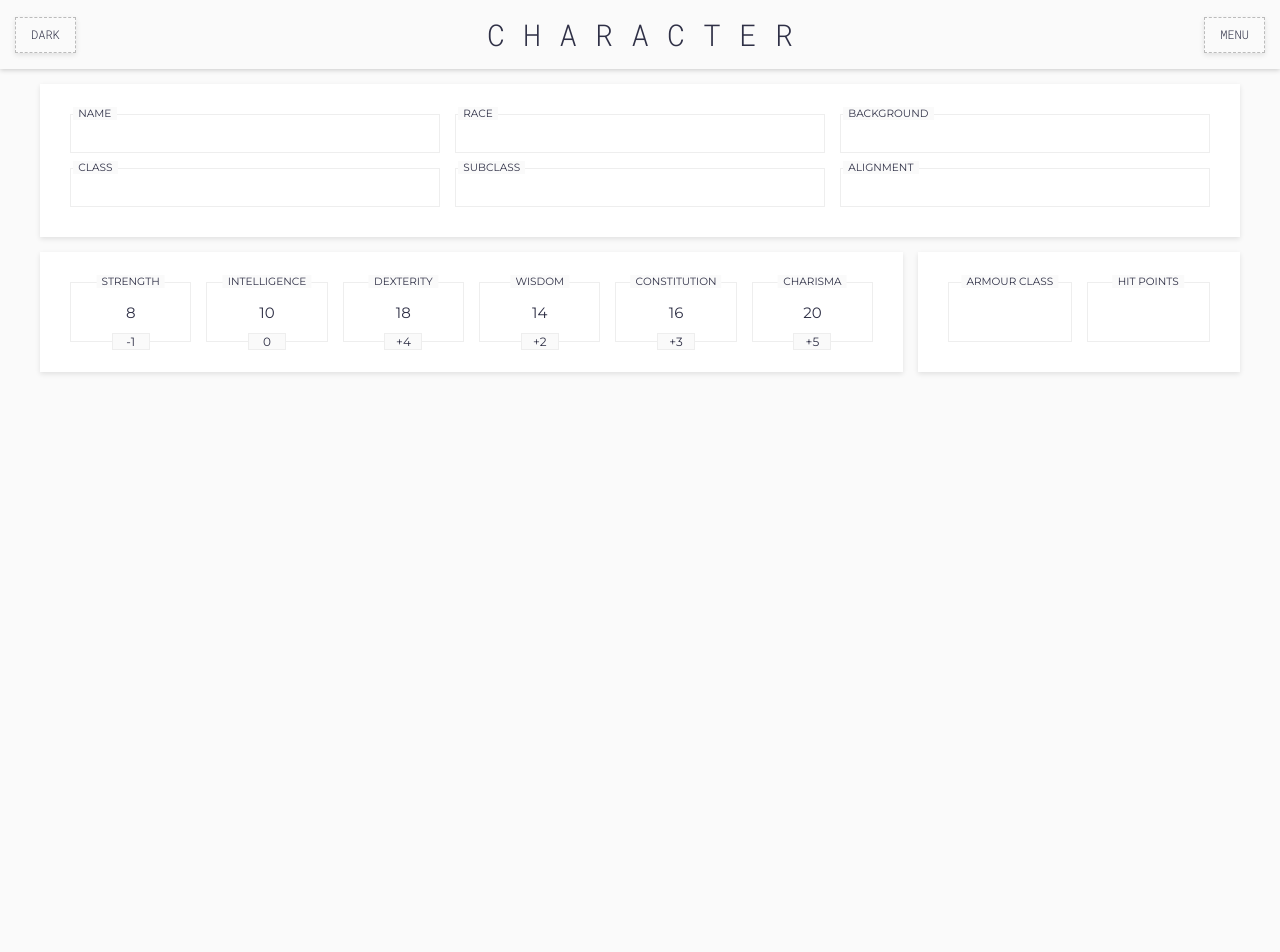
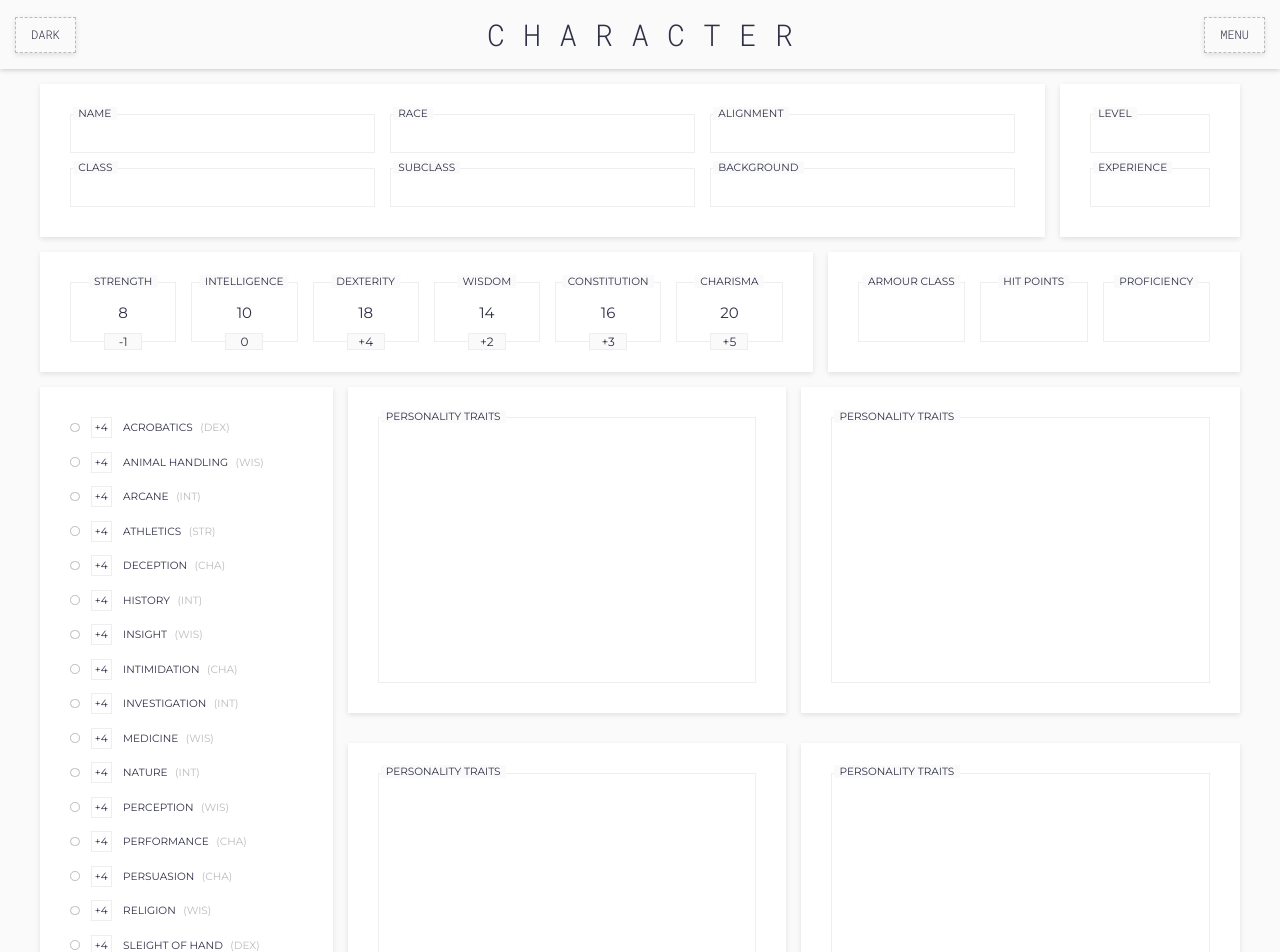
Before and after one commit to zombie9/dnd-cs, a React (Vite) app: page / in a window 1280 px wide. Shown: the top 952 px of the page. Before the commit the page ends 800 px from the top, so only its background shows below. Built offline with nearby package versions, Linux system fonts and the light colour scheme.

Commit message:
add skills and traits

```diff
--- a/src/components/Abilities.tsx
+++ b/src/components/Abilities.tsx
@@ -55,7 +55,7 @@ const RowWrapper = styled.div`
 
 const ABILITIES = ['strength', 'intelligence', 'dexterity', 'wisdom', 'constitution', 'charisma'];
 const scores = [8, 10, 18, 14, 16, 20];
-const HEALTH = ['armour class', 'hit points'];
+const HEALTH = ['armour class', 'hit points', 'proficiency'];
 
 export const Abilities: React.FC = () => {
   const abilityRef = useRef<HTMLInputElement>(null);
--- a/src/components/Container.tsx
+++ b/src/components/Container.tsx
@@ -6,6 +6,7 @@ import { ThemeType } from '../types';
 import { Header } from './Header';
 import { Persona } from './Persona';
 import { Abilities } from './Abilities';
+import { Skills } from './Skills';
 
 const StyledContainer = styled.div`
   margin: 0 auto;
@@ -20,6 +21,7 @@ export const Container: React.FC<ThemeType> = ({ theme, toggleTheme }) => {
       <StyledContainer>
         <Persona />
         <Abilities />
+        <Skills />
       </StyledContainer>
     </>
   );
--- a/src/components/Persona.tsx
+++ b/src/components/Persona.tsx
@@ -29,10 +29,16 @@ const InputWrapper = styled.div`
   width: 100%;
 `;
 
+const Wrapper = styled.div`
+  display: flex;
+  flex-direction: row;
+  gap: 1rem;
+`;
+
 export const Persona: React.FC = () => {
   return (
-    <>
-      <Box>
+    <Wrapper>
+      <Box style={{ flexGrow: '1' }}>
         <Row>
           <InputWrapper>
             <IntersectingLabel htmlFor="name">NAME</IntersectingLabel>
@@ -43,25 +49,39 @@ export const Persona: React.FC = () => {
             <input type="text" id="race" />
           </InputWrapper>
           <InputWrapper>
-            <IntersectingLabel htmlFor="background">BACKGROUND</IntersectingLabel>
-            <input type="background" id="background" />
+            <IntersectingLabel htmlFor="alignment">ALIGNMENT</IntersectingLabel>
+            <input type="text" id="alignment" />
           </InputWrapper>
         </Row>
         <Row>
           <InputWrapper>
             <IntersectingLabel htmlFor="class">CLASS</IntersectingLabel>
-            <input type="class" id="class" />
+            <input type="text" id="class" />
           </InputWrapper>
           <InputWrapper>
             <IntersectingLabel htmlFor="subclass">SUBCLASS</IntersectingLabel>
             <input type="text" id="subclass" />
           </InputWrapper>
           <InputWrapper>
-            <IntersectingLabel htmlFor="alignment">ALIGNMENT</IntersectingLabel>
-            <input type="text" id="alignment" />
+            <IntersectingLabel htmlFor="background">BACKGROUND</IntersectingLabel>
+            <input type="text" id="background" />
           </InputWrapper>
         </Row>
       </Box>
-    </>
+      <Box style={{ maxWidth: '8rem' }}>
+        <Row>
+          <InputWrapper>
+            <IntersectingLabel htmlFor="experience">LEVEL</IntersectingLabel>
+            <input type="text" id="experience" />
+          </InputWrapper>
+        </Row>
+        <Row>
+          <InputWrapper>
+            <IntersectingLabel htmlFor="experience">EXPERIENCE</IntersectingLabel>
+            <input type="text" id="experience" />
+          </InputWrapper>
+        </Row>
+      </Box>
+    </Wrapper>
   );
 };
--- /dev/null
+++ b/src/components/Skills.tsx
@@ -0,0 +1,97 @@
+import React from 'react';
+
+import { Box } from '../styles/sharedStyles';
+
+import { skills } from '../models/skills';
+import styled from 'styled-components';
+
+const SkillRow = styled.div`
+  display: flex;
+  align-items: center;
+  margin-bottom: 0.9rem;
+`;
+
+const SkillLabel = styled.label`
+  font-size: 0.7rem;
+  text-transform: uppercase;
+`;
+
+const SkillAbility = styled.span`
+  color: ${({ theme }) => theme.mid};
+  margin-left: 0.5rem;
+`;
+
+const SkillModifierBox = styled.div`
+  font-size: 0.7rem;
+  border: 1px solid ${({ theme }) => theme.secondary};
+  margin: 0 0.75rem;
+  padding: 0.2rem;
+  /* background-color: ${({ theme }) => theme.background}; */
+`;
+
+const Grid = styled.div`
+  display: grid;
+  grid-template-columns: 2fr 3fr 3fr;
+  gap: 1rem;
+`;
+
+const IntersectingLabel = styled.label`
+  position: absolute;
+  font-size: 0.7rem;
+  top: -0.5rem;
+  left: 0.2rem;
+  padding: 0 0.5em;
+  z-index: 10;
+  background: ${({ theme }) => theme.background};
+`;
+
+const InputWrapper = styled.div`
+  position: relative;
+  width: 100%;
+  height: 100%;
+`;
+
+export const Skills: React.FC = () => {
+  return (
+    <Grid>
+      <Box style={{ gridRow: '1 / span 2' }}>
+        {skills.map((skill, index) => {
+          return (
+            <SkillRow key={index}>
+              <input type="checkbox" id={skill.name} name={skill.name} />
+              <SkillModifierBox>+4</SkillModifierBox>
+              <SkillLabel htmlFor={skill.name}>
+                {skill.name}
+                <SkillAbility>{`(${skill.ability})`}</SkillAbility>
+              </SkillLabel>
+            </SkillRow>
+          );
+        })}
+      </Box>
+      <Box>
+        <InputWrapper>
+          <textarea />
+          <IntersectingLabel>PERSONALITY TRAITS</IntersectingLabel>
+        </InputWrapper>
+      </Box>
+      <Box>
+        <InputWrapper>
+          <textarea />
+          <IntersectingLabel>PERSONALITY TRAITS</IntersectingLabel>
+        </InputWrapper>
+      </Box>
+      <Box>
+        <InputWrapper>
+          <textarea />
+          <IntersectingLabel>PERSONALITY TRAITS</IntersectingLabel>
+        </InputWrapper>
+      </Box>
+      <Box>
+        <InputWrapper>
+          <textarea />
+          <IntersectingLabel>PERSONALITY TRAITS</IntersectingLabel>
+        </InputWrapper>
+      </Box>
+    </Grid>
+  );
+};
--- /dev/null
+++ b/src/models/skills.ts
@@ -0,0 +1,92 @@
+export const skills = [
+  {
+    name: 'acrobatics',
+    ability: 'dex',
+    proficient: false
+  },
+  {
+    name: 'animal handling',
+    ability: 'wis',
+    proficient: false
+  },
+  {
+    name: 'arcane',
+    ability: 'int',
+    proficient: false
+  },
+  {
+    name: 'athletics',
+    ability: 'str',
+    proficient: false
+  },
+  {
+    name: 'deception',
+    ability: 'cha',
+    proficient: false
+  },
+  {
+    name: 'history',
+    ability: 'int',
+    proficient: false
+  },
+  {
+    name: 'insight',
+    ability: 'wis',
+    proficient: false
+  },
+  {
+    name: 'intimidation',
+    ability: 'cha',
+    proficient: false
+  },
+  {
+    name: 'investigation',
+    ability: 'int',
+    proficient: false
+  },
+  {
+    name: 'medicine',
+    ability: 'wis',
+    proficient: false
+  },
+  {
+    name: 'nature',
+    ability: 'int',
+    proficient: false
+  },
+  {
+    name: 'perception',
+    ability: 'wis',
+    proficient: false
+  },
+  {
+    name: 'performance',
+    ability: 'cha',
+    proficient: false
+  },
+  {
+    name: 'persuasion',
+    ability: 'cha',
+    proficient: false
+  },
+  {
+    name: 'religion',
+    ability: 'wis',
+    proficient: false
+  },
+  {
+    name: 'sleight of hand',
+    ability: 'dex',
+    proficient: false
+  },
+  {
+    name: 'stealth',
+    ability: 'dex',
+    proficient: false
+  },
+  {
+    name: 'survival',
+    ability: 'con',
+    proficient: false
+  }
+];
--- a/src/styles/GlobalStyles.ts
+++ b/src/styles/GlobalStyles.ts
@@ -53,7 +53,7 @@ export const GlobalStyles = createGlobalStyle`
     }
   }
 
-  input, textarea, select {
+  input[type=text], textarea, select {
     padding: 0.6rem 0.5rem;
     box-sizing: border-box;
     width: 100%;
@@ -73,9 +73,33 @@ export const GlobalStyles = createGlobalStyle`
     }
   }
 
+  input[type=checkbox] {
+    outline: none;
+    content: none;
+    appearance: none;
+    margin: 0;
+
+    &:before {
+      content: "";
+      display: block;
+      width: 0.5rem;
+      height: 0.5rem;
+      border: 1px solid ${({ theme }) => theme.mid};
+      border-radius: 50%;
+    }
+
+    &:checked:before {
+      background-color: ${({ theme }) => theme.mid};
+    }
+  }
+
   textarea {
-    resize: vertical;
+    position: relative;
+    resize: none;
     white-space: pre-wrap;
+    height: 100%;
+    padding-top: 1.3rem;
+    font-size: 0.9rem;
   }
 
   svg {
```
